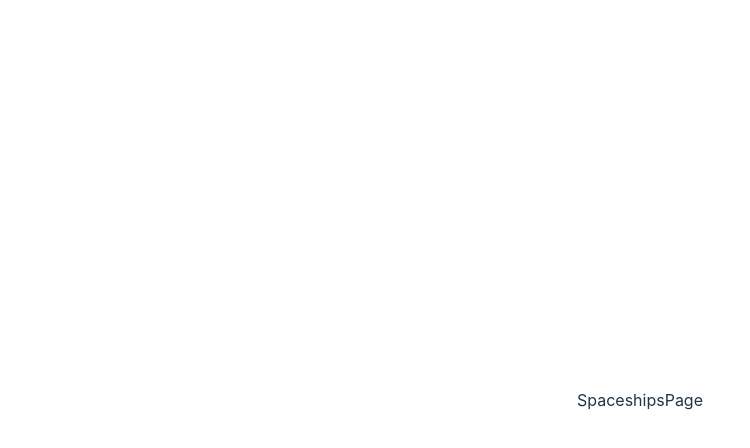
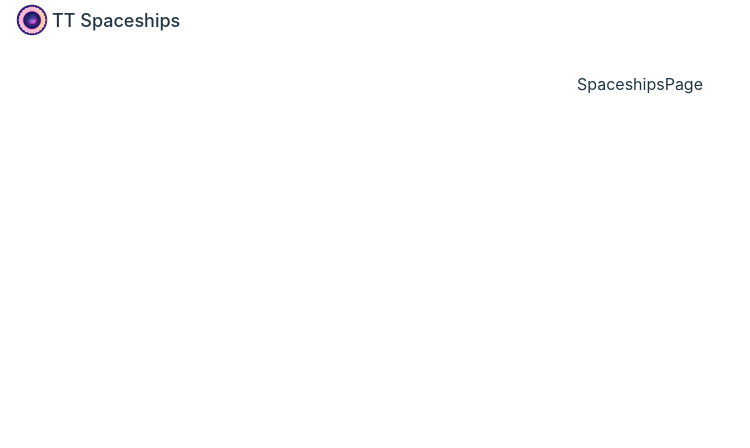
Before and after one commit to dbih91/tt-intelligent-systems, a Vue app: page / in a window 1280 px wide. Shown: the top 448 px of the page, without its empty margins (0-750 px from the left). Built offline with nearby package versions, Linux system fonts and the light colour scheme.

Commit message:
header added

```diff
--- a/src/App.vue
+++ b/src/App.vue
@@ -2,6 +2,18 @@
 </script>
 
 <template>
+  <header>
+    <router-link
+      class="logo"
+      to="/"
+      >
+      <img
+        src="/logo.png"
+        alt="TT Spaceships logo"
+      >
+      TT Spaceships
+    </router-link>
+  </header>
   <main>
     <router-view />
   </main>
--- a/src/style.scss
+++ b/src/style.scss
@@ -1,3 +1,9 @@
+* {
+  padding: 0;
+  margin: 0;
+  box-sizing: border-box;
+}
+
 :root {
   font-family: Inter, system-ui, Avenir, Helvetica, Arial, sans-serif;
   line-height: 1.5;
@@ -25,7 +31,7 @@ a:hover {
 body {
   margin: 0;
   display: flex;
-  place-items: center;
+  flex-flow: column;
   min-width: 320px;
   min-height: 100vh;
 }
@@ -77,3 +83,25 @@ button:focus-visible {
     background-color: #f9f9f9;
   }
 }
+
+#app header {
+  display: flex;
+  padding: 4px 1rem;
+}
+
+.logo {
+  display: flex;
+  align-items: center;
+  gap: 4px;
+  font-size: 18px;
+  font-weight: 500;
+
+  &, &:hover {
+    color: currentColor;
+  }
+
+  img {
+    width: 32px;
+    height: 32px;
+  }
+}
```
